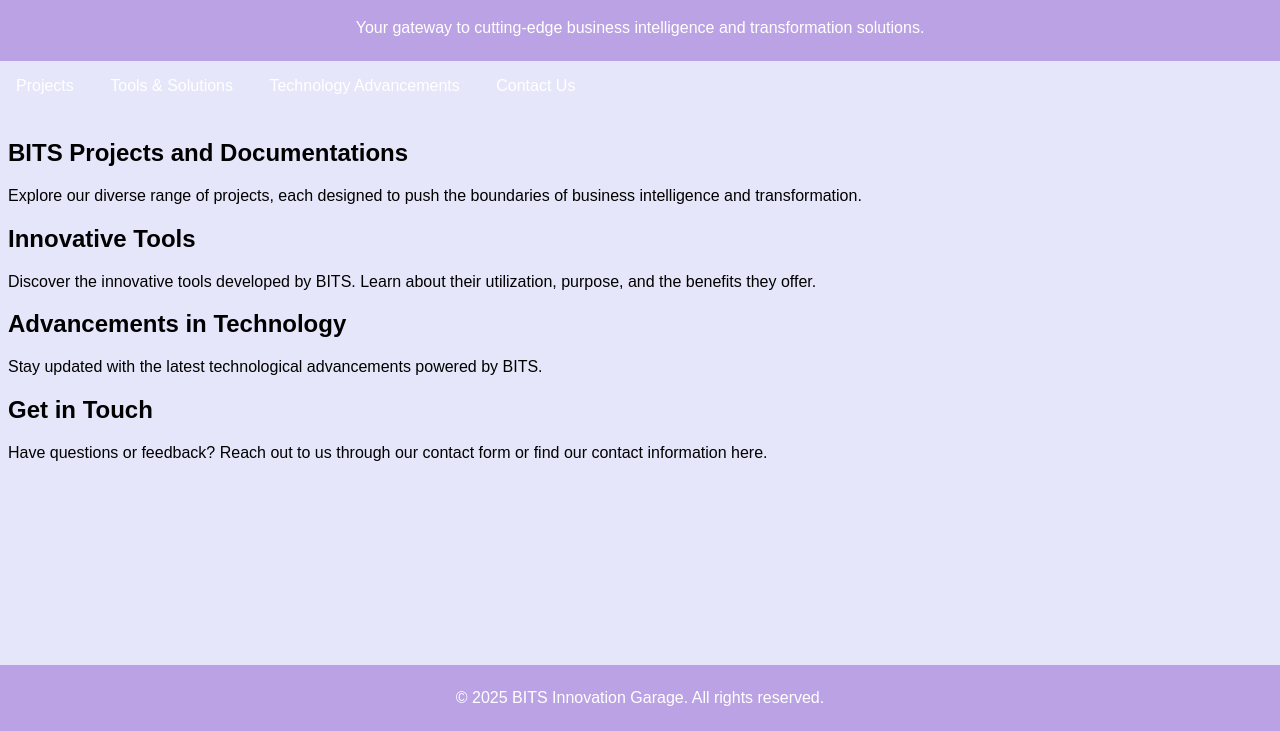
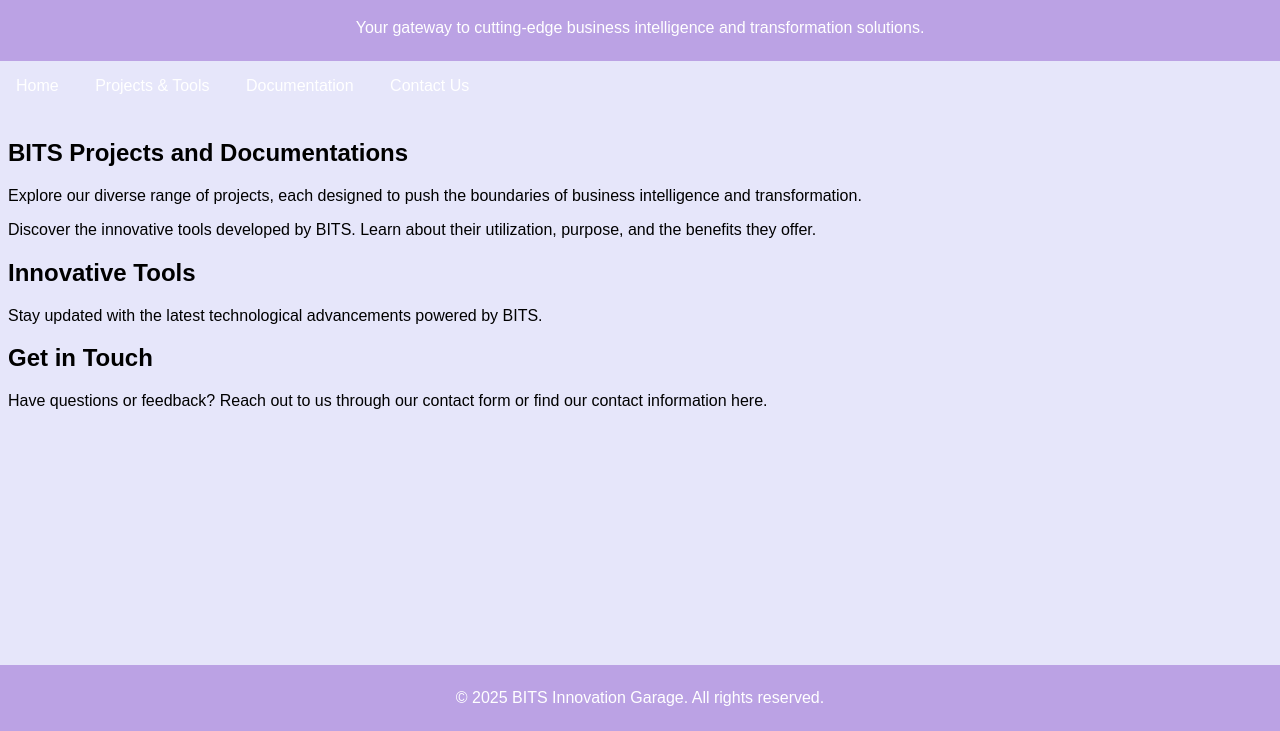
Before and after one commit to dextsrina/BITS-Innovation-Garage-2025, a plain HTML site: page index.html in a window 1280 px wide. Shown: the part 69-800 px from the top of the page. Drawn offline with Linux system fonts and the light colour scheme.

Commit message:
Update index.html

```diff
--- a/index.html
+++ b/index.html
@@ -13,24 +13,21 @@
     </header>
     <nav>
         <ul>
-            <li><a href="#projects">Projects</a></li>
-            <li><a href="#tools">Tools & Solutions</a></li>
-            <li><a href="#technology">Technology Advancements</a></li>
+            <li><a href="#home">Home</a></li>
+            <li><a href="#projects">Projects & Tools</a></li>
+            <li><a href="#Documentation">Documentation</a></li>
             <li><a href="#contact">Contact Us</a></li>
         </ul>
     </nav>
     <main>
-        <section id="projects">
+        <section id="Home">
             <h2>BITS Projects and Documentations</h2>
             <p>Explore our diverse range of projects, each designed to push the boundaries of business intelligence and transformation.</p>
+            <p>Discover the innovative tools developed by BITS. Learn about their utilization, purpose, and the benefits they offer.</p>
         </section>
         <section id="tools">
             <h2>Innovative Tools</h2>
-            <p>Discover the innovative tools developed by BITS. Learn about their utilization, purpose, and the benefits they offer.</p>
-        </section>
-        <section id="technology">
-            <h2>Advancements in Technology</h2>
-            <p>Stay updated with the latest technological advancements powered by BITS.</p>
+             <p>Stay updated with the latest technological advancements powered by BITS.</p>
         </section>
         <section id="contact">
             <h2>Get in Touch</h2>
```
